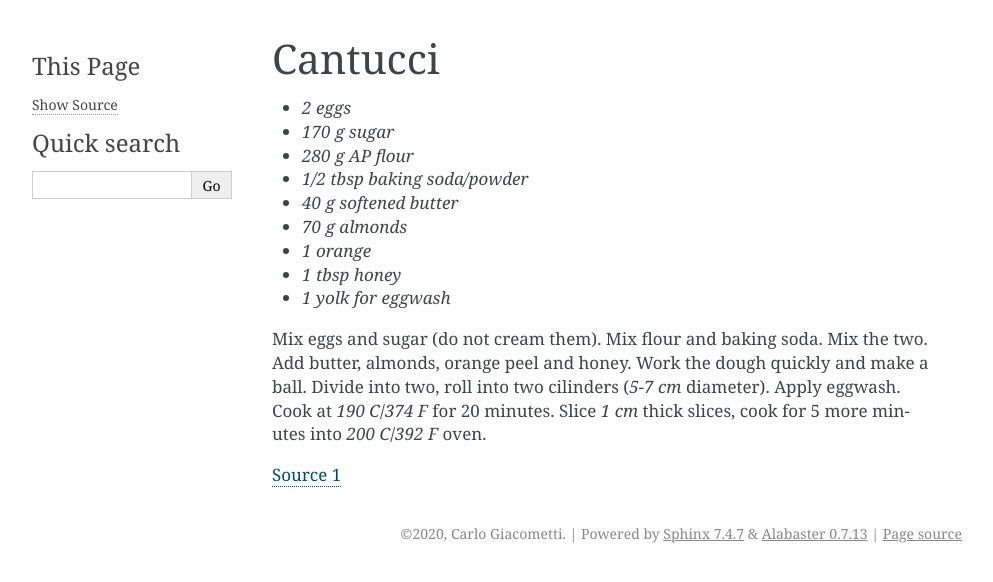
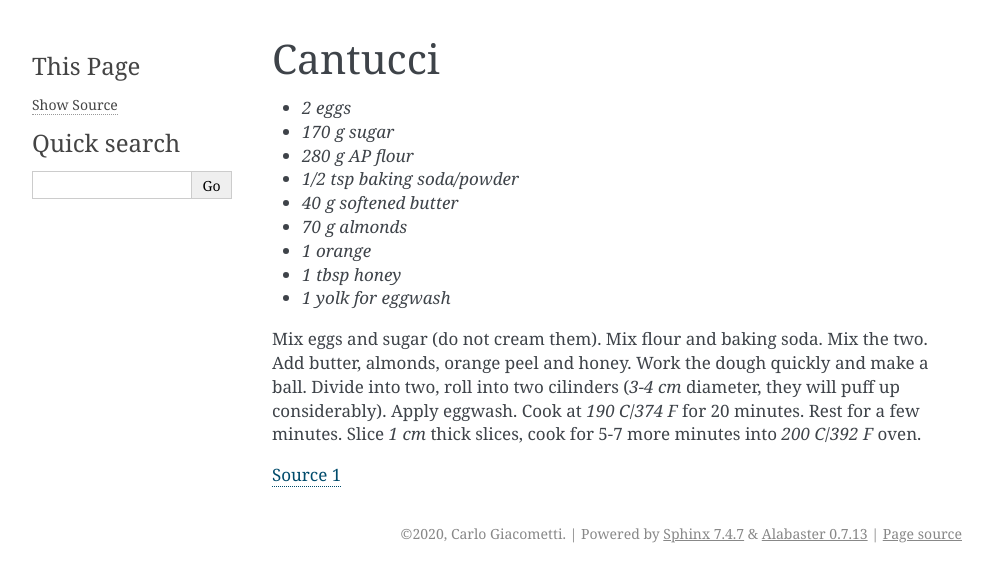
Before and after one commit to toriborish/Recipes, a Sphinx documentation site: the page built from docs/source/Recipes/Desserts/Cantucci.rst, in a window 1280 px wide. Shown: the top 582 px of the page, without its empty margins (148-1141 px from the left). Built offline with Sphinx 7.4.7, drawn with Linux system fonts in a browser that asks for light colours.

Commit message:
Updated cantucci with experience
Problems: cylinders too thick, too much baking soda, overcooked the second cooking

```diff
--- a/docs/source/Recipes/Desserts/Cantucci.rst
+++ b/docs/source/Recipes/Desserts/Cantucci.rst
@@ -8,7 +8,7 @@ Cantucci
 - *2 eggs*
 - *170 g sugar*
 - *280 g AP flour*
-- *1/2 tbsp baking soda/powder*
+- *1/2 tsp baking soda/powder*
 - *40 g softened butter*
 - *70 g almonds*
 - *1 orange*
@@ -17,8 +17,8 @@ Cantucci
 
 Mix eggs and sugar (do not cream them). Mix flour and baking soda.
 Mix the two. Add butter, almonds, orange peel and honey. Work the dough quickly and make a ball.
-Divide into two, roll into two cilinders (*5-7 cm* diameter). Apply eggwash.
-Cook at *190 C*/*374 F*  for 20 minutes. Slice *1 cm* thick slices, cook for 5 more minutes into
+Divide into two, roll into two cilinders (*3-4 cm* diameter, they will puff up considerably). Apply eggwash.
+Cook at *190 C*/*374 F*  for 20 minutes. Rest for a few minutes. Slice *1 cm* thick slices, cook for 5-7 more minutes into
 *200 C*/*392 F* oven.
 
 `Source 1 <https://www.cucchiaio.it/ricetta/cantucci/>`_
```
